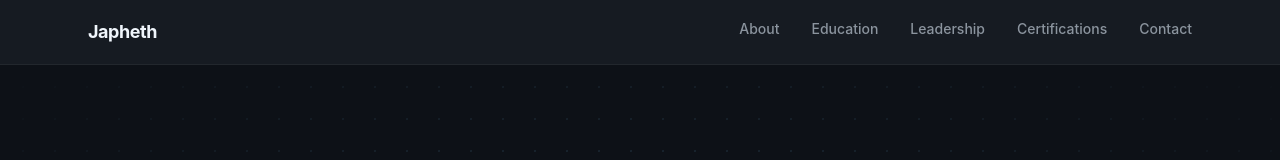
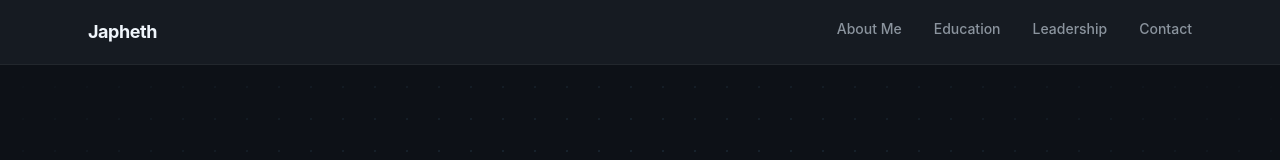
Before and after one commit to Jeffrs2992/HON4130-ePortfolio, a React (Vite) app: page / in a window 1280 px wide. Shown: the top 160 px of the page. Built offline with nearby package versions, Linux system fonts and the light colour scheme.

Commit message:
feat: update navbar — rename About to About Me, remove Certifications

```diff
--- a/src/components/Navbar.jsx
+++ b/src/components/Navbar.jsx
@@ -2,10 +2,9 @@ import { NavLink } from 'react-router-dom'
 import { useState } from 'react'
 
 const navLinks = [
-  { to: '/about', label: 'About' },
+  { to: '/about', label: 'About Me' },
   { to: '/education', label: 'Education' },
-  { to: '/leadership', label: 'Leadership', end: false },
-  { to: '/certifications', label: 'Certifications' },
+  { to: '/leadership', label: 'Leadership' },
   { to: '/contact', label: 'Contact' },
 ]
 
@@ -21,11 +20,10 @@ export default function Navbar() {
 
         {/* Desktop links */}
         <div className="hidden md:flex items-center gap-8">
-          {navLinks.map(({ to, label, end }) => (
+          {navLinks.map(({ to, label }) => (
             <NavLink
               key={to}
               to={to}
-              end={end}
               className={({ isActive }) =>
                 `text-sm font-medium transition-colors pb-1 border-b-2 ${
                   isActive
@@ -52,11 +50,10 @@ export default function Navbar() {
       {/* Mobile menu */}
       {open && (
         <div className="md:hidden bg-surface border-t border-white/5 px-6 py-4 flex flex-col gap-4">
-          {navLinks.map(({ to, label, end }) => (
+          {navLinks.map(({ to, label }) => (
             <NavLink
               key={to}
               to={to}
-              end={end}
               onClick={() => setOpen(false)}
               className={({ isActive }) =>
                 `text-sm font-medium ${isActive ? 'text-off-white' : 'text-muted hover:text-off-white'} transition-colors`
```
Also changed, not shown: 1 other file (tests, documents, lock files or other folders).
